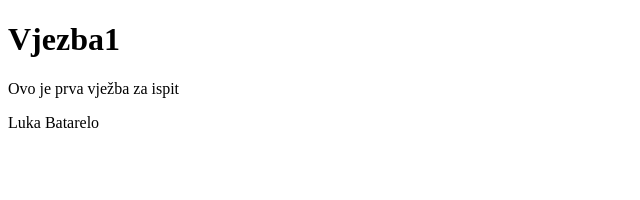
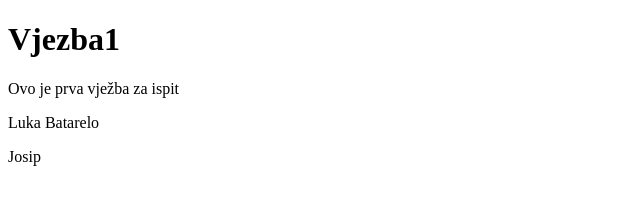
Before and after one commit to MindBodyCodeOrg/vjezba1, a website: page index.html in a window 1280 px wide. Shown: the full height of the page, 0-640 px from the left. Drawn offline with Linux system fonts and the light colour scheme.

Commit message:
prvi-zadatak-josip-brkic - added p tag

```diff
--- a/index.html
+++ b/index.html
@@ -12,5 +12,6 @@
 		<p>Ovo je prva vježba za ispit</p>
 
 		<p>Luka Batarelo</p>
+		<p>Josip</p>
 	</body>
 </html>
```
